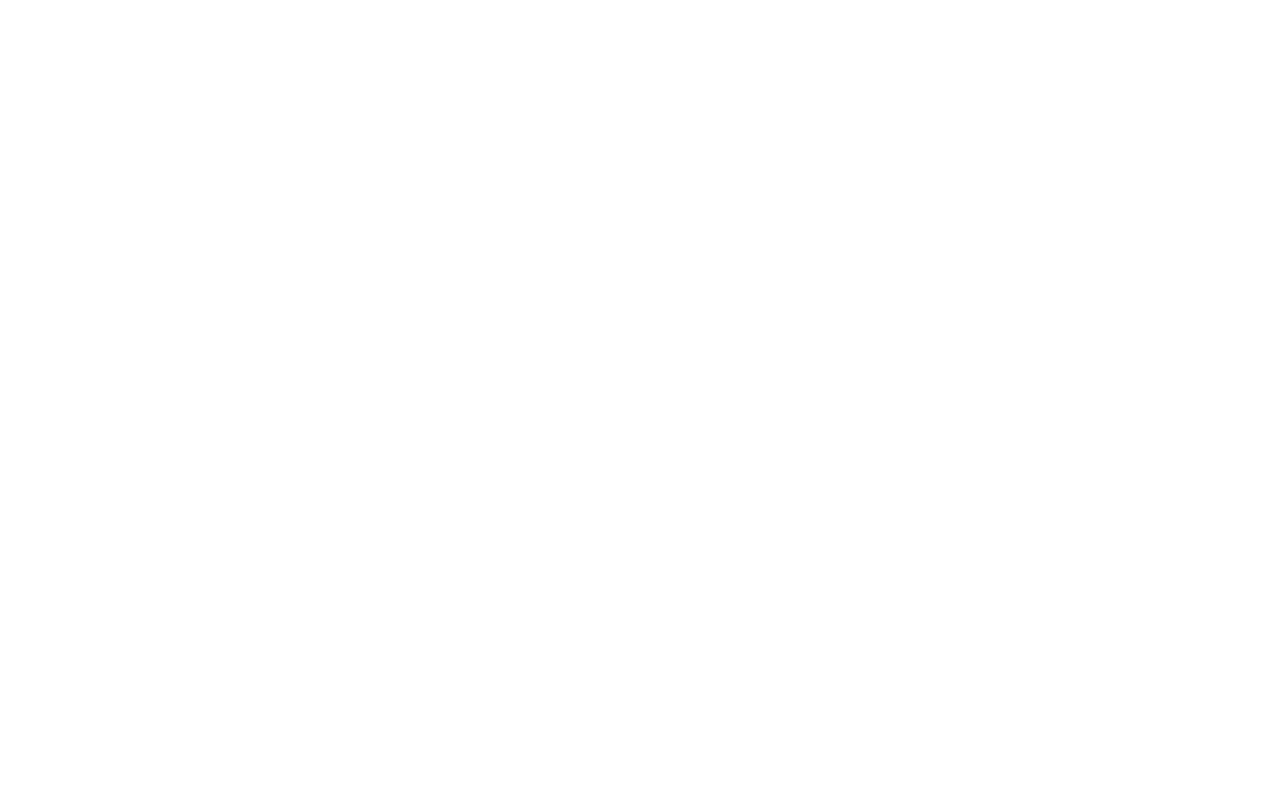
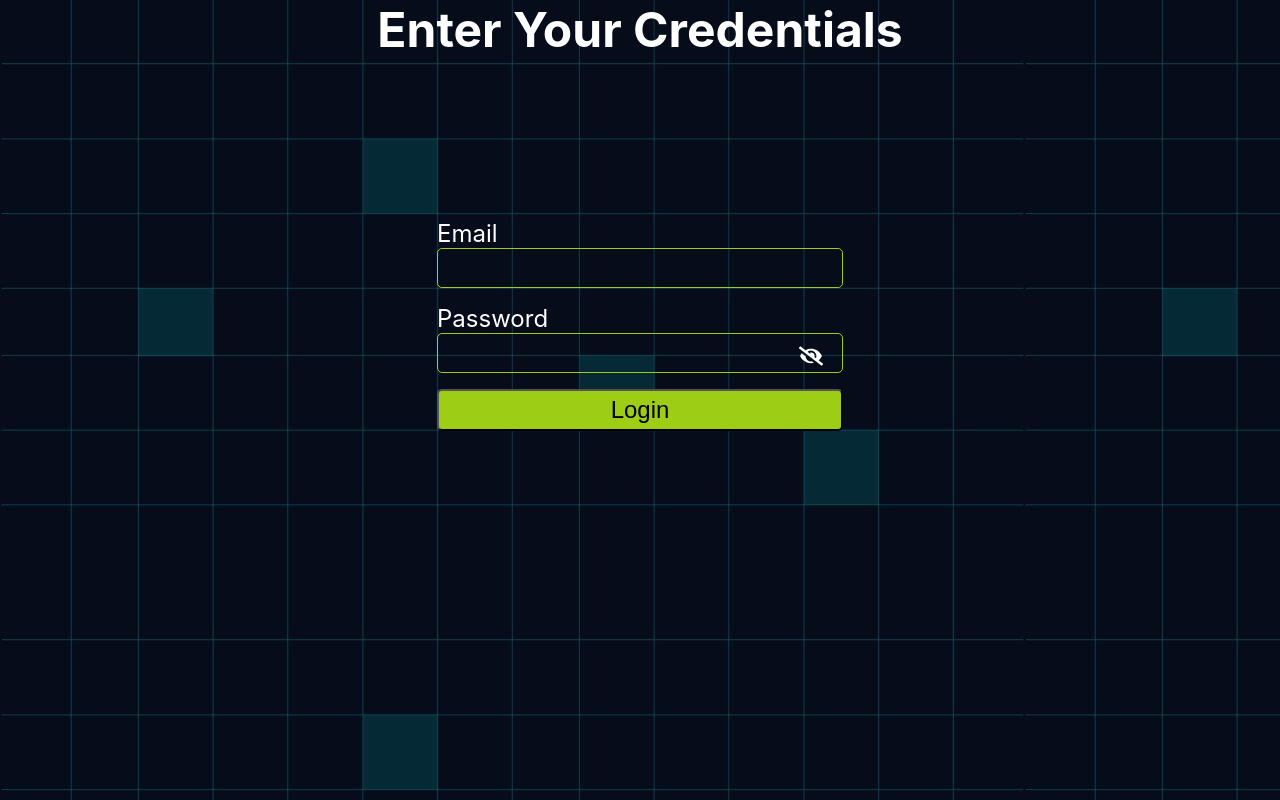
Before and after one commit to Smart-Metatec/test-client, a React (Create React App) app: page /admin/login in a window 1280 px wide. Before the commit this address had no page. Built offline with nearby package versions, Linux system fonts and the light colour scheme.

Commit message:
added admin page

```diff
--- a/package.json
+++ b/package.json
@@ -9,6 +9,7 @@
     "@testing-library/react": "^12.1.2",
     "@testing-library/user-event": "^13.5.0",
     "axios": "^0.26.0",
+    "formik": "^2.2.9",
     "react": "^17.0.2",
     "react-dom": "^17.0.2",
     "react-google-places-autocomplete": "^3.3.4",
@@ -19,7 +20,8 @@
     "react-router-dom": "^6.2.1",
     "react-scripts": "5.0.0",
     "styled-components": "^5.3.3",
-    "web-vitals": "^2.1.4"
+    "web-vitals": "^2.1.4",
+    "yup": "^0.32.11"
   },
   "scripts": {
     "start": "react-scripts start",
--- a/src/App.js
+++ b/src/App.js
@@ -25,6 +25,8 @@
 import Tickets from "./routes/Dashboard/support/Tickets";
 import Ticket from "./routes/Dashboard/support/Ticket";
 
+import AdminLogin from "./routes/Dashboard/Admin/Login"
+
 
 function App() {
 
@@ -47,6 +49,7 @@
               <Route path="/login" element={<Login />} />
               <Route path="/create-account" element={<CreateAccount />} />
 
+              {/* start Dashboard routes */}
               <Route path="/dashboard" element={<Dashboard/>}>
 
                 <Route path="" element={<Navigate to="products" />}/>
@@ -64,8 +67,15 @@
                   <Route path="ticket" element={<Ticket />}/>
                   <Route path="createticket" element={<CreateTicket/>}/>
                 </Route>
+              </Route>
+              {/* end Dashboard routes */}
 
+              {/* start Admin Routes */}
+              <Route path="/admin" >
+                <Route path="login" element={<AdminLogin/>}/>
               </Route>
+
+
 
           </Routes>
     </div>
--- /dev/null
+++ b/src/routes/Dashboard/Admin/Login.jsx
@@ -0,0 +1,91 @@
+import React, { useState, useEffect, useRef } from 'react'
+import { AdminLoginPage } from '../../../styled/Admin/Login.styled'
+import { Formik, Form, Field, ErrorMessage } from 'formik'
+import * as Yup from 'yup'
+import { FaEye, FaEyeSlash } from "react-icons/fa"
+import axios from '../../../config/axios'
+
+const LoginSchema = Yup.object().shape({
+    email: Yup.string().email("Please enter a valid email address.").required("Please Enter Your Email"),
+    password: Yup.string()
+                 .required("Please enter your password.")
+                 .min(8, "Password must be at least 8 characters")
+                 .matches(/[A-Z]+/, "Password must have uppercase letters.")
+                 .matches(/[a-z]+/, "Password must contain lowercase letters.")
+                 .matches(/[0-9]+/, "Password must contain numbers")
+                 .matches(/[@!#$%^&*(){}[\]:";'<>,\.?/]+/, "Password must contain special characters")
+})
+
+const Login = () => {
+    const [showPassword, setShowPassword] = useState(false)
+
+    const submit = async (values) => {
+        const request = await axios.post("api/admin/login", values)
+        const response = request.data
+        if(response.pass){
+            // Go to the admin dashboard
+        }
+    }
+
+    // Change the password visibility based on click event from eye icon
+    const changePasswordVisible = () => {
+        // Change show password state
+        setShowPassword(!showPassword)
+        // get password field
+        const passwordField = document.getElementById("password")
+        // Change field type based on show password state
+        passwordField.type = !showPassword ? "text" : "password"
+    }
+  return (
+    <AdminLoginPage>
+        <h1>Enter Your Credentials</h1>
+
+        <Formik
+            initialValues={{email: "", password: ""}}
+            onSubmit={submit}
+            validationSchema={LoginSchema}
+        >
+            {({
+                values,
+                errors,
+                handleChange,
+                handleSubmit
+            }) => (
+                <Form>
+                    <div>
+                        <div>
+                            <label htmlFor="email">Email</label>
+                            <ErrorMessage name='email' component='span' className='error'/>
+                        </div>
+                        <Field type="email" name='email' id="email" value={values.email} onChange={handleChange('email')}/>
+
+                    </div>
+                    <div>
+                        <div>
+                            <label htmlFor="">Password</label>
+                            <ErrorMessage name='password' component='span' className='error'/>
+                        </div>
+                        <Field
+                            type="password"
+                            name='password'
+                            id="password"
+                            value={values.password}
+                            onChange={handleChange('password')}
+                        />
+                        <span onClick={() => changePasswordVisible()}>
+                            { !showPassword ? <FaEyeSlash /> : <FaEye />}
+                        </span>
+
+                    </div>
+                    <div>
+                        <button type='button' onClick={handleSubmit}>Login</button>
+                    </div>
+                </Form>
+            )}
+        </Formik>
+
+    </AdminLoginPage>
+  )
+}
+
+export default Login
--- a/src/routes/Login.jsx
+++ b/src/routes/Login.jsx
@@ -1,11 +1,11 @@
-import { useRef, useState } from "react"
+import { useRef, useState, useEffect } from "react"
 import { LoginPage } from "../styled/Login.styled"
 import {FaEyeSlash, FaEye} from "react-icons/fa"
 // import axios from "axios"
 import { useNavigate } from "react-router"
 import { useDispatch } from "react-redux"
 import { login } from "../store/user"
-import { Link } from "react-router-dom"
+import { Link, useSearchParams } from "react-router-dom"
 
 import axios from "../config/axios"
 
@@ -18,6 +18,7 @@
     const PasswordRef = useRef()
 
     const navigate = useNavigate()
+    const [ searchParams, setSearchParams] = useSearchParams()
 
     const [passwordVisibility, setPasswordVisibility] = useState()
     const [error, setError] = useState("")
@@ -56,7 +57,6 @@
 
     }
 
-
   return (
     <LoginPage>
                 <div>
@@ -73,7 +73,7 @@
                     </div>
 
                     <div className="form-field">
-                        <label >Password </label>
+                        <label>Password </label>
                         <span>
                             <input ref={PasswordRef} type="password" className="field"/>
                             <div className="visible" id="password" onClick={() => updatePasswordVisibility()}>
--- /dev/null
+++ b/src/styled/Admin/Login.styled.js
@@ -0,0 +1,74 @@
+import styled from "styled-components"
+
+export const AdminLoginPage = styled.main`
+    height: 100vh;
+    background-image: url("../images/background.jpg");
+    color: white;
+    font-size: 1.5em;
+    h1 {
+        margin: 0px;
+        text-align: center;
+    }
+
+    form {
+        width: fit-content;
+        margin: auto;
+        margin-top: 20vh;
+        div {
+            margin-top: 1rem;
+            position: relative;
+
+            div {
+                position: relative;
+                .error {
+                    color: red;
+                    font-size: 0.75em;
+                    position: absolute;
+                    top: 50px;
+                    left: 105%;
+                    width: max-content;
+                }
+            }
+            label {
+                display: block;
+            }
+            input {
+                font-size: 1em;
+                border-radius: 5px;
+                border: 1px solid ${({theme}) => theme.colors.green};
+                background-color: transparent;
+                padding: 5px 10px;
+                color: white;
+                outline: none;
+                width: 30vw;
+            }
+
+            span {
+                position: absolute;
+                top: 40px;
+                right: 20px;
+                :hover {
+                    cursor: pointer;
+                }
+            }
+            button {
+                font-size: 1em;
+                padding: 5px;
+                width: 100%;
+                background-color: ${({theme}) => theme.colors.green};
+                border-radius: 5px;
+                display: block;
+                margin: auto;
+
+                :active {
+                    background-color: ${({theme}) => theme.colors.lightBlue};
+                }
+
+                :hover {
+                    cursor: pointer;
+                }
+            }
+        }
+    }
+
+`
```
Also changed, not shown: 1 other file (tests, documents, lock files or other folders).
